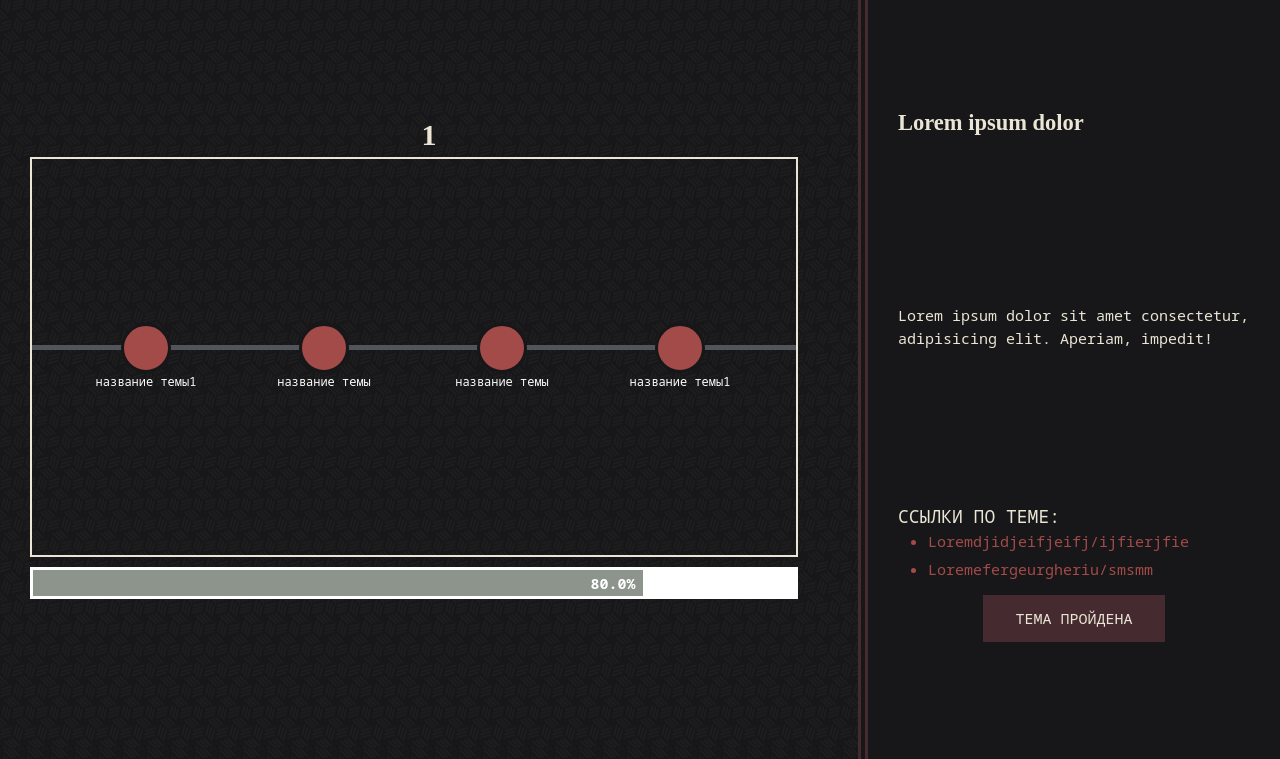
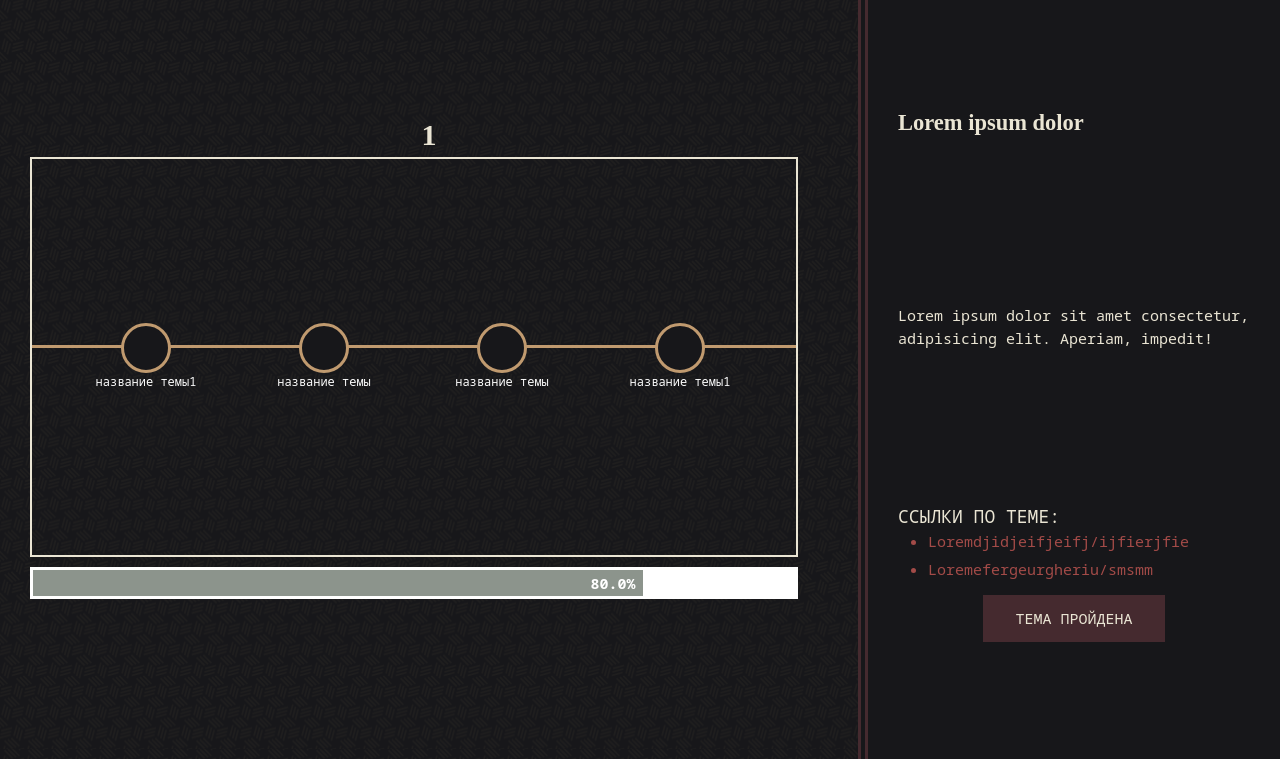
Before and after one commit to ShinyTrunk/SkillHack, a Flask app: page /skill/1 in a window 1280 px wide. Shown: the part 51-810 px from the top of the page. Run offline with Flask 3, Linux system fonts and the light colour scheme; some web fonts are replaced.

Commit message:
edit skill 2

```diff
--- a/static/styles/main.css
+++ b/static/styles/main.css
@@ -707,11 +707,11 @@ border: 3px solid var(--yellow);
 .road-container::before {
   content: "";
   position: absolute;
-  height: 0.5rem;
+  height: 0.3rem;
   width: 100%;
   z-index: -1;
   display: block;
-  background-color: var(--var5);
+  background-color: var(--yellow);
   top: 2.25rem;
 }
 
@@ -737,8 +737,8 @@ border: 3px solid var(--yellow);
   /* position: relative; */
   /* top: -2rem; */
   border-radius: 5rem;
-  background-color: var(--red);
-  border: 3px solid var(--dark);
+  background-color: var(--dark);
+  border: 3px solid var(--yellow);
   color: var(--white);
   transition: 0.5s;
   /* margin: 0 6rem;  */
@@ -748,8 +748,8 @@ border: 3px solid var(--yellow);
   /* width: 4.1rem;
 height: 4.1rem; */
 
-  background-color: var(--white);
-  border-color: var(--dark-white-blue);
+  background-color: var(--yellow);
+  border-color: var(--dark);
   color: var(--white);
   transform: scale(1.2);
   /* align-items: center; */
```
